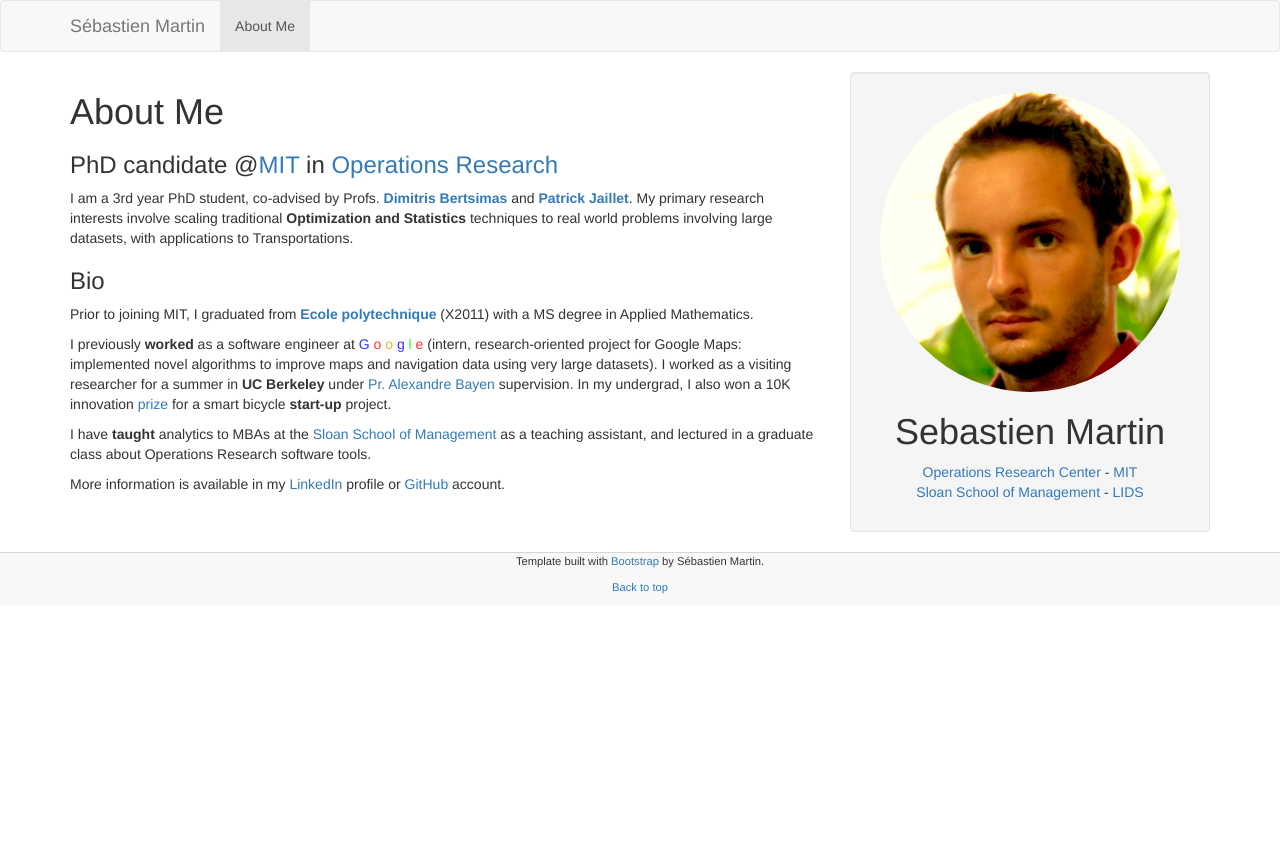
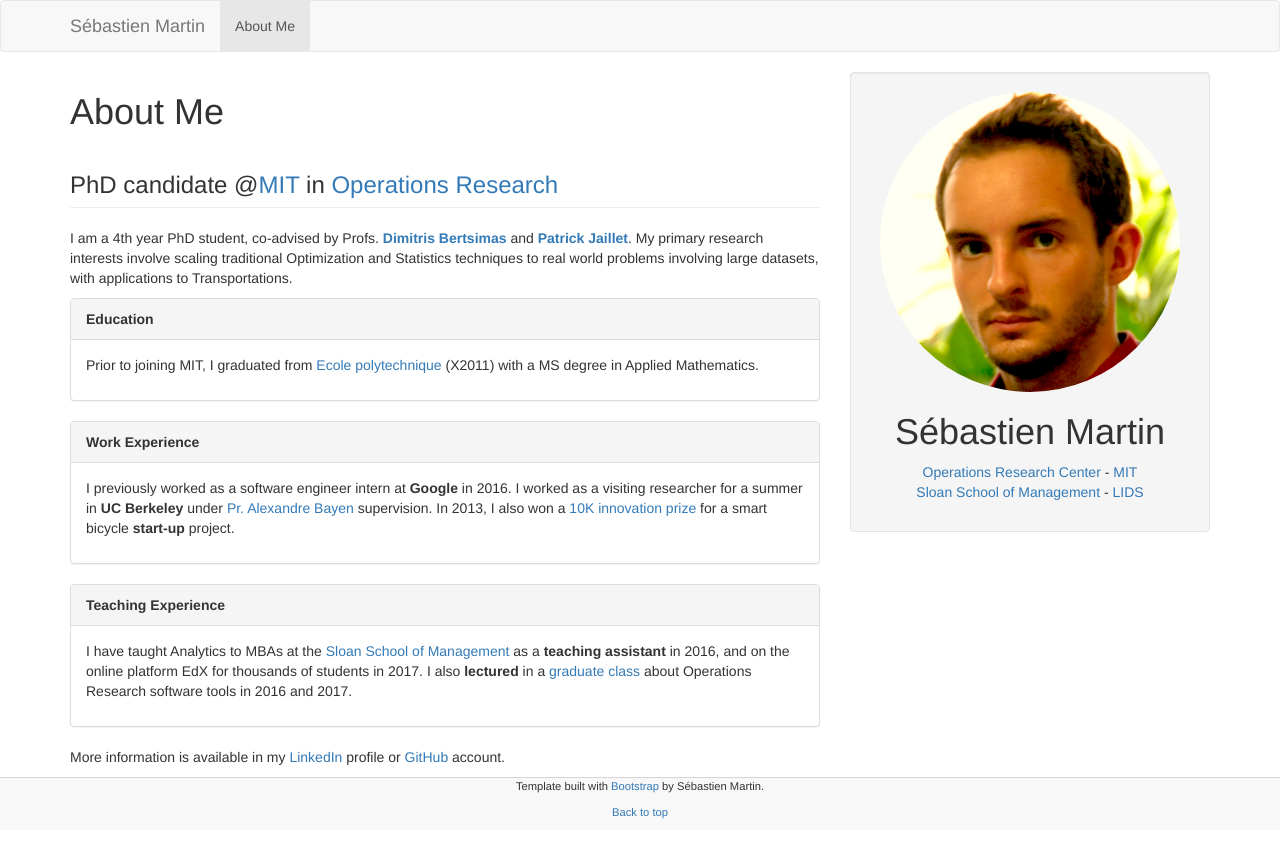
Before and after one commit to trevorhsong/trevorhsong.github.io, a Jekyll site: the page built from index.html, in a window 1280 px wide. Shown: the top 858 px of the page. Built offline with Jekyll 4.4.1, drawn with Linux system fonts in a browser that asks for light colours.

Commit message:
actualized the main page

```diff
--- a/index.html
+++ b/index.html
@@ -6,32 +6,41 @@ tabname: About Me
 <div class="container">
   <div class="row">
     <div class="col-md-8">
-      <h1>About Me</h1>
-      <h3>PhD candidate @<a href="http://mit.edu">MIT</a> in <a href="http://orc.mit.edu">Operations Research</a></h3>
+       <h1>About Me</h1>
+      <h3 class="page-header">PhD candidate @<a href="http://mit.edu">MIT</a> in <a href="http://orc.mit.edu">Operations Research</a></h3>
       <p>
-        I am a 3rd year PhD student, co-advised by Profs.
+        I am a 4th year PhD student, co-advised by Profs.
         <strong><a href="http://web.mit.edu/dbertsim/www/">Dimitris Bertsimas</a></strong> and
         <strong><a href="http://web.mit.edu/jaillet/www/">Patrick Jaillet</a></strong>.
-        My primary research interests involve scaling traditional <strong>Optimization and Statistics</strong> techniques
+        My primary research interests involve scaling traditional Optimization and Statistics techniques
         to real world problems involving large datasets, with applications to Transportations.
       </p>
+      <div class="panel panel-default">
+        <div class="panel-heading"><strong>Education</strong></div>
+        <div class="panel-body">
+          <p>Prior to joining MIT, I graduated from <a href="https://www.polytechnique.edu/">Ecole polytechnique</a> (X2011) with a MS degree in Applied Mathematics.</p>
+        </div>
+      </div>
+      <div class="panel panel-default">
+        <div class="panel-heading"><strong>Work Experience</strong></div>
+        <div class="panel-body">
+          <p>I previously worked as a software engineer intern at <strong>Google</strong> in 2016. I worked as a visiting researcher for a summer in <strong>UC Berkeley</strong> under <a href="http://bayen.eecs.berkeley.edu">Pr. Alexandre Bayen</a> supervision.
+            In 2013, I also won a<a href="https://www.polytechnique.edu/fondation/prix-jean-louis-gerondeau-zodiac-aerospace"> 10K innovation prize</a> for a smart bicycle <strong>start-up</strong> project.</p>
+        </div>
+      </div>
+      <div class="panel panel-default">
+        <div class="panel-heading"><strong>Teaching Experience</strong></div>
+        <div class="panel-body">
+          <p>I have taught Analytics to MBAs at the <a href="http://mitsloan.mit.edu">Sloan School of Management</a> as a <strong>teaching assistant</strong> in 2016, and on the online platform EdX for thousands of students in 2017. I also <strong>lectured</strong> in a <a href="https://philchodrow.github.io/cos_2017/">graduate class</a> about Operations Research software tools in 2016 and 2017.</p>
+        </div>
+      </div>
+      <p> More information is available in my <a href="http://www.linkedin.com/in/sebmart">LinkedIn</a> profile or <a href="http://github.com/sebmart">GitHub</a> account.</p>
 
-      <h3>Bio</h3>
-			<p>Prior to joining MIT, I graduated from <strong><a href="https://www.polytechnique.edu/">Ecole polytechnique</a></strong> (X2011) with a MS degree in Applied Mathematics.</p>
-			<p>I previously <strong>worked</strong> as a software engineer at
-				<span style="color:#33F">G</span>
-				<span style="color:#F33">o</span>
-	      <span style="color:#FA3">o</span>
-	      <span style="color:#33F">g</span>
-	      <span style="color:#3F3">l</span>
-	      <span style="color:#F33">e</span> (intern, research-oriented project for Google Maps: implemented novel algorithms to improve maps and navigation data using very large datasets). I worked as a visiting researcher for a summer in <strong>UC Berkeley</strong> under <a href="http://bayen.eecs.berkeley.edu">Pr. Alexandre Bayen</a> supervision. In my undergrad, I also won a 10K innovation <a href="https://www.polytechnique.edu/fondation/prix-jean-louis-gerondeau-zodiac-aerospace">prize</a> for a smart bicycle <strong>start-up</strong> project.</p>
-			<p>I have <strong>taught</strong> analytics to MBAs at the <a href="http://mitsloan.mit.edu">Sloan School of Management</a> as a teaching assistant, and lectured in a graduate class about Operations Research software tools.</p>
-			<p> More information is available in my <a href="http://www.linkedin.com/in/sebmart">LinkedIn</a> profile or <a href="http://github.com/sebmart">GitHub</a> account.</p>
     </div>
     <div class="col-md-4">
       <div class="well aboutme">
         <img src="assets/img/avatar.jpg" class="img-circle img-responsive avatarimg" alt="Sebastien's picture" /></span>
-        <h1>Sebastien Martin</h1>
+        <h1>Sébastien Martin</h1>
         <p><a href="http://orc.mit.edu">Operations Research Center</a> - <a href="http://mit.edu">MIT</a> <br />
           <a href="http://mitsloan.mit.edu">Sloan School of Management</a> - <a href="http://lids.mit.edu">LIDS</a></p>
       </div>
```
